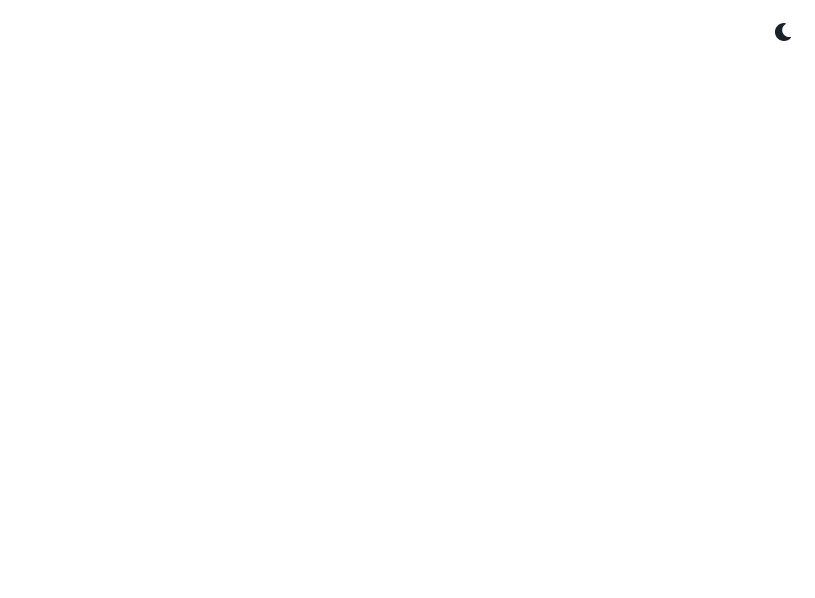
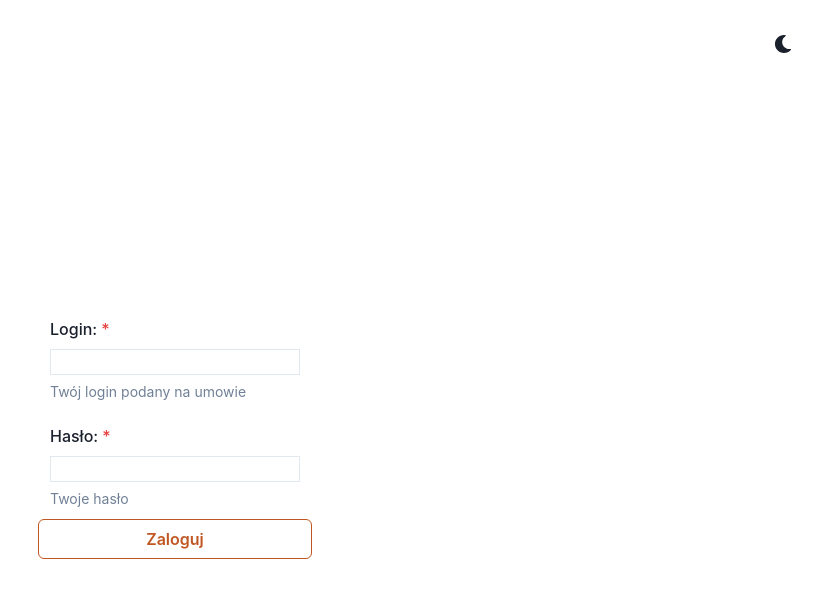
Before and after one commit to Archi711/CS-B, a React (Create React App) app in the folder frontend/: page / in a window 1280 px wide. Shown: the top 598 px of the page, without its empty margins (465-1280 px from the left). Built offline with nearby package versions, Linux system fonts and the light colour scheme.

Commit message:
add login feature (tbc)

```diff
--- a/frontend/package.json
+++ b/frontend/package.json
@@ -7,6 +7,7 @@
     "@chakra-ui/react": "^1.6.0",
     "@emotion/react": "^11.1.5",
     "@emotion/styled": "^11.3.0",
+    "axios": "^0.21.1",
     "framer-motion": "^4.1.9",
     "react": "^17.0.2",
     "react-dom": "^17.0.2",
--- a/frontend/src/App.js
+++ b/frontend/src/App.js
@@ -6,9 +6,11 @@ import {
   theme,
 } from '@chakra-ui/react';
 import { RecoilRoot } from 'recoil';
-import { BrowserRouter as Router, Switch, Route } from 'react-router-dom'
+import { BrowserRouter as Router, Switch } from 'react-router-dom'
+import Header from './components/Header'
+import Dashboard from './pages/Dashboard';
+import GuardedRoute from './common/GuardedRoute';
 import Login from './pages/Login';
-import Header from './components/Header'
 
 function App() {
   return (
@@ -16,10 +18,10 @@ function App() {
       <RecoilRoot>
         <Box>
           <Grid minH="100vh" p={3} templateRows='1fr 11fr'>
-            <Header></Header>
             <Router>
+              <Header></Header>
               <Switch>
-                <Route path='/login' render={Login}></Route>
+                <GuardedRoute path='/' exact Component={Dashboard} ComponentElse={Login} />
               </Switch>
             </Router>
           </Grid>
--- /dev/null
+++ b/frontend/src/common/GuardedRoute.js
@@ -0,0 +1,29 @@
+import axios from 'axios'
+import React, { useEffect } from 'react'
+import { Route } from 'react-router-dom'
+import { useRecoilValue, useRecoilState } from 'recoil'
+import { userState } from '../recoil/atoms'
+import { tokenSessionState } from '../recoil/selectors'
+
+export default function GuardedRoute({ Component, ComponentElse, ...rest }) {
+  const tokens = useRecoilValue(tokenSessionState)
+  const [user, setUser] = useRecoilState(userState)
+  console.log("guarding:", user, tokens)
+  useEffect(() => {
+    const getUser = async () => {
+      try {
+        const response = await axios.post(`http://${process.env.REACT_APP_API_ADDRESS}/relogin`, { token: tokens.accessToken })
+        setUser(response.data)
+      }
+      catch (e) {
+        console.log("error reloggin user", e)
+      }
+    }
+    if (tokens?.accessToken && !user) {
+      getUser()
+    }
+
+  }, [user, setUser, tokens])
+
+  return <Route {...rest} render={props => user !== null ? <Component /> : <ComponentElse />} />
+}
--- a/frontend/src/components/Header.js
+++ b/frontend/src/components/Header.js
@@ -1,11 +1,37 @@
-import { Flex } from '@chakra-ui/react'
+import { Button, Flex } from '@chakra-ui/react'
+import axios from 'axios';
 import React from 'react'
+import { Redirect } from 'react-router-dom';
+import { useRecoilState } from 'recoil';
 import { ColorModeSwitcher } from '../ColorModeSwitcher';
+import { debounce } from 'lodash'
+
+import { userState } from '../recoil/atoms';
+import { tokenSessionState } from '../recoil/selectors'
+
 export default function Header(props) {
-
+  const [user, setUser] = useRecoilState(userState)
+  const [tokens, setTokens] = useRecoilState(tokenSessionState)
+  let refreshToken = null
+  if (tokens) refreshToken = tokens.refreshToken
+  const handleLogout = (byUser) => e => {
+    if (user && refreshToken) axios.post(`http://${process.env.REACT_APP_API_ADDRESS}/logout`, { token: refreshToken })
+      .then(v => {
+        setUser(null)
+        if (byUser) setTokens({ accessToken: "", refreshToken: "" })
+      })
+      .catch(e => alert(`błąd wylogowania ${e}`))
+  }
+  window.addEventListener('beforeunload', debounce(handleLogout(false), 500))
   return (
-    <Flex flexDir='row-reverse'>
+    <Flex flexDir='row-reverse' alignItems='center'>
       <ColorModeSwitcher />
+      <Redirect to='/'></Redirect>
+      {props.children}
+      {user !== null ?
+        <Button onClick={handleLogout(true)}>Wyloguj się</Button> :
+        null
+      }
     </Flex>
   )
 }
--- /dev/null
+++ b/frontend/src/pages/Dashboard.js
@@ -0,0 +1,10 @@
+import React from 'react'
+import { useRecoilValue } from 'recoil'
+import { userState } from '../recoil/atoms'
+
+export default function Dashboard(props) {
+  const user = useRecoilValue(userState)
+  return (
+    <div>Hello {user.FirstName}</div>
+  )
+}
--- a/frontend/src/pages/Login.js
+++ b/frontend/src/pages/Login.js
@@ -1,7 +1,6 @@
 import React from 'react'
 import {
   Grid,
-  Box,
   FormControl,
   FormLabel,
   FormHelperText,
@@ -9,16 +8,44 @@ import {
   Button,
   VStack,
 } from '@chakra-ui/react'
-export default function Login() {
-  const handleSubmit = e => {
+import axios from 'axios'
+import { useHistory } from 'react-router'
+import { useSetRecoilState } from 'recoil'
+
+import { userState } from '../recoil/atoms'
+import { tokenSessionState } from '../recoil/selectors'
+
+export default function Login(props) {
+  const setUser = useSetRecoilState(userState)
+  const setTokens = useSetRecoilState(tokenSessionState)
+  const history = useHistory()
+
+  const handleSubmit = async e => {
     e.preventDefault()
+    const authData = {
+      login: e.target[0].value,
+      password: e.target[1].value
+    }
+
+    try {
+      const resp = await axios.post(`http://${process.env.REACT_APP_API_ADDRESS}/login`, authData)
+      setUser(resp.data.user)
+      setTokens({
+        accessToken: resp.data.accessToken,
+        refreshToken: resp.data.refreshToken
+      })
+      history.push('/')
+    }
+    catch (ex) {
+      alert(ex)
+    }
+
   }
   return (
     <Grid
-      templateColumns={{ sm: "1fr", xl: "1fr 1fr" }}
+      templateColumns={{ sm: "1fr" }}
       alignItems='center'
       justifyContent='center'>
-      <Box></Box>
       <VStack verticalAlign='middle'>
         <form onSubmit={handleSubmit}>
           <FormControl id='login' p={3} isRequired>
--- /dev/null
+++ b/frontend/src/recoil/atoms.js
@@ -0,0 +1,14 @@
+import { atom } from 'recoil'
+
+export const tokenState = atom({
+  key: 'tokenState',
+  default: {
+    accessToken: '',
+    refreshToken: ''
+  }
+})
+
+export const userState = atom({
+  key: 'userState',
+  default: null,
+})
--- /dev/null
+++ b/frontend/src/recoil/selectors.js
@@ -0,0 +1,16 @@
+import { selector } from "recoil";
+import { tokenState } from "./atoms";
+
+export const tokenSessionState = selector({
+  key: 'tokenSessionState',
+  get: ({ get }) => {
+    const tokens = get(tokenState)
+    const savedTokens = JSON.parse(sessionStorage.getItem("tokens"))
+    if (tokens.accessToken.length !== 0) return tokens
+    if (savedTokens?.accessToken.length !== 0) return savedTokens
+  },
+  set: ({ set }, newValue) => {
+    set(tokenState, newValue)
+    window.sessionStorage.setItem("tokens", JSON.stringify(newValue))
+  }
+})
```
Also changed, not shown: 1 other file (tests, documents, lock files or other folders).
